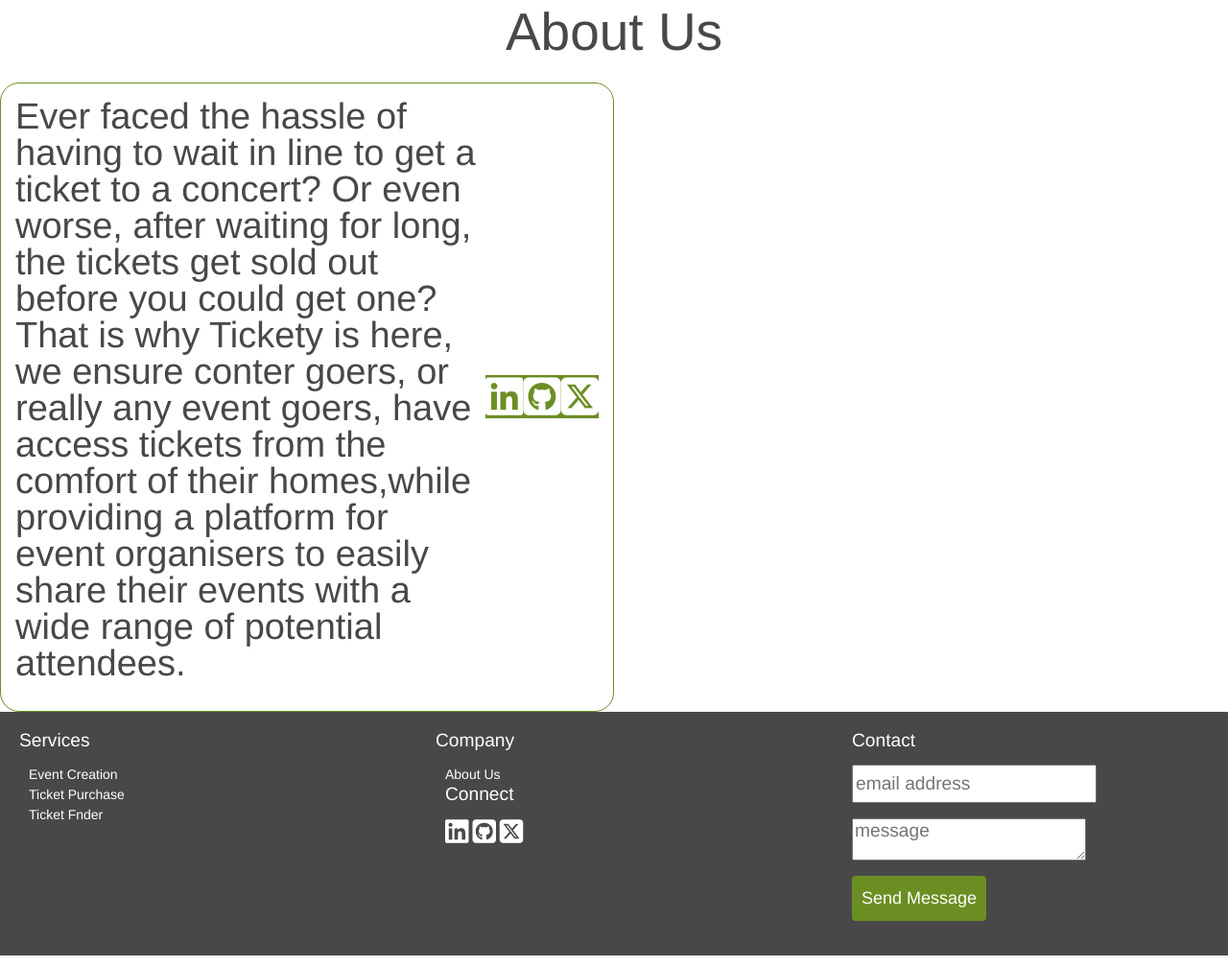
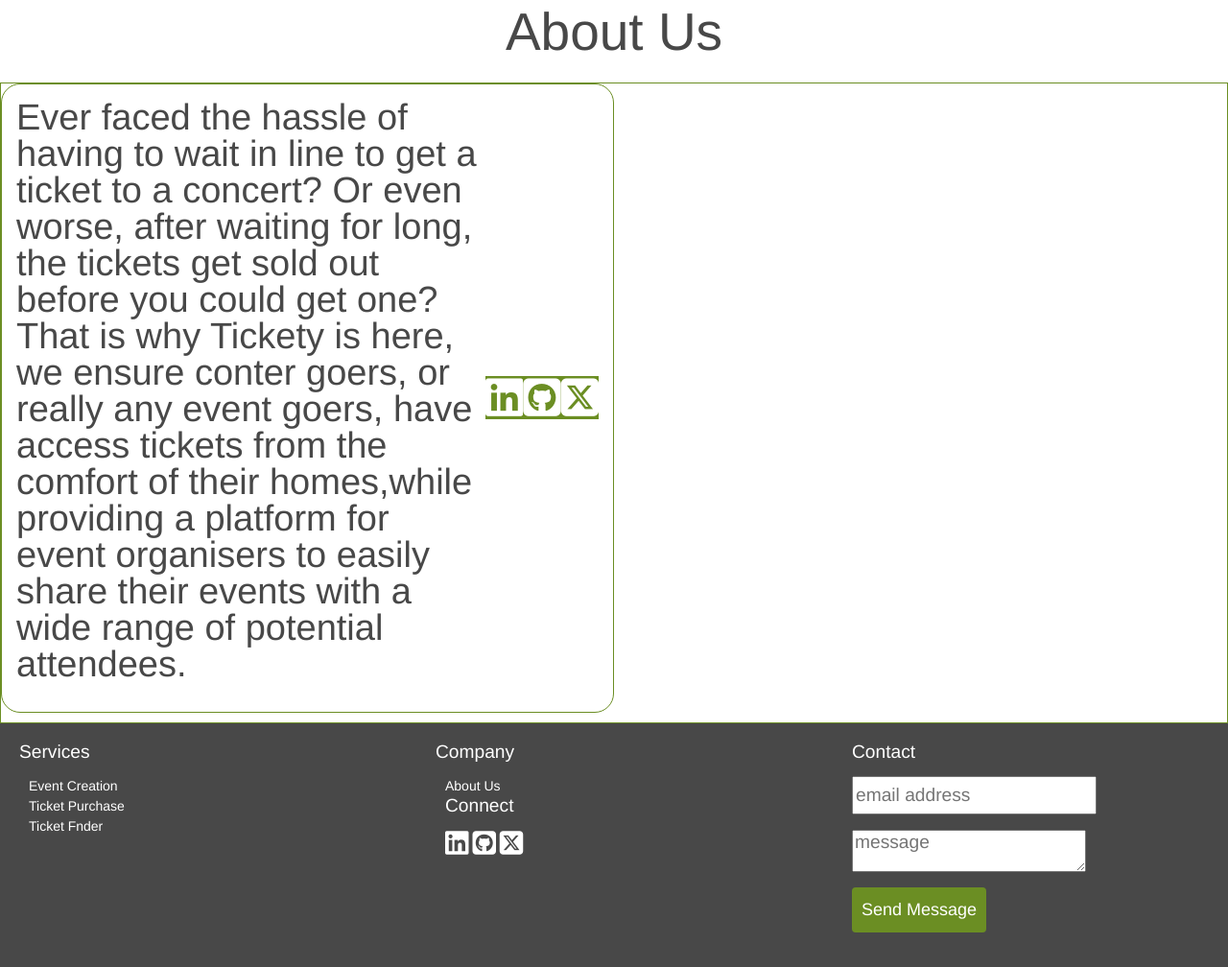
Before and after one commit to Palo87Nate/tickety, a Flask app: page /about in a window 1280 px wide. Shown: the part 55-1063 px from the top of the page at 96% size. Run offline with Flask 3, Linux system fonts and the light colour scheme; some libraries are stand-ins or nearby versions.

Commit message:
bug fix 2

```diff
--- a/templates/about.html
+++ b/templates/about.html
@@ -4,7 +4,8 @@
 {% block content %}
 <div class="mid">
     <h1 class="center font-xl">About Us</h1>
-    <div class="green-outline half padding-15 round-corners center" id="ticket">
+    <div class="column center green-outline ">
+        <div class="green-outline half padding-15 round-corners center" id="">
             <p class="font-m">
                 {{ about_full }}
             </p><br>
@@ -15,4 +16,6 @@
             </div>
         </div>
     </div>
+
+</div>
 {% endblock %}
```
Lines whose indentation alone changed are shown as unchanged.
